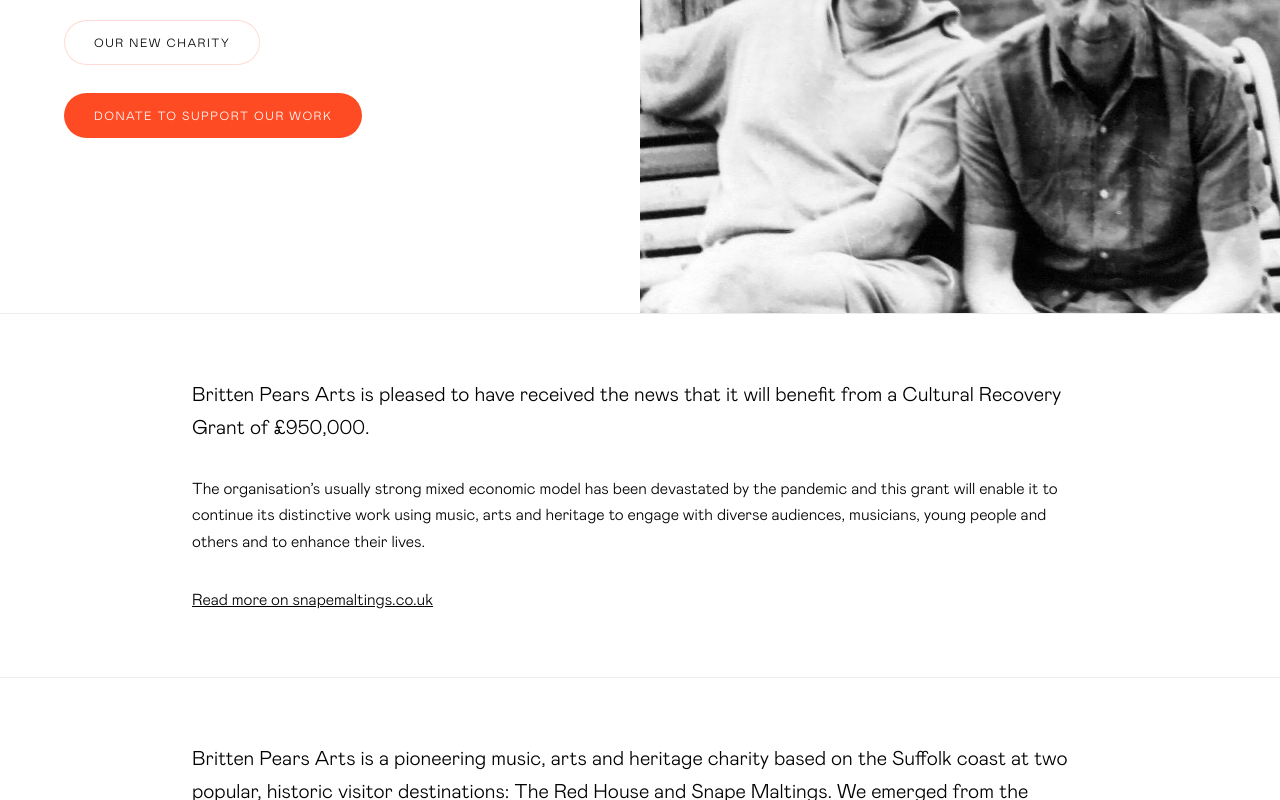
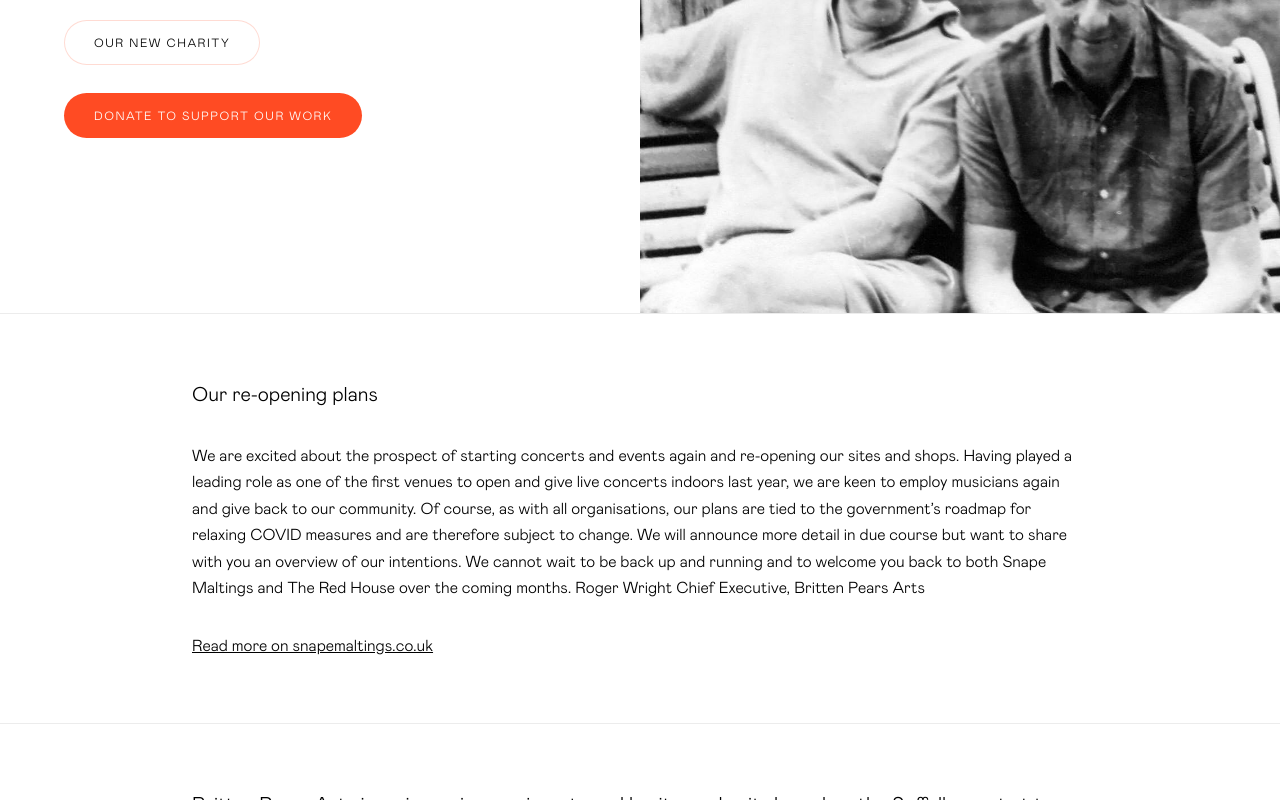
Before and after one commit to aldeburgh/bpa, a plain HTML site: page index.html in a window 1280 px wide. Shown: the part 487-1287 px from the top of the page. Drawn offline with Linux system fonts and the light colour scheme.

Commit message:
Update index.html

```diff
--- a/index.html
+++ b/index.html
@@ -65,11 +65,13 @@
 				<!-- Two -->
 					<section class="wrapper style1 align-left" id="first">
 						<div class="inner">
-							<p class="major">Britten Pears Arts is pleased to have received the news that it will benefit from a Cultural Recovery Grant of £950,000.</p>
+							<p class="major">Our re-opening plans</p>
 
-							<p class="minor">The organisation’s usually strong mixed economic model has been devastated by the pandemic and this grant will enable it to continue its distinctive work using music, arts and heritage to engage with diverse audiences, musicians, young people and others and to enhance their lives.</p>
+							<p class="minor">We are excited about the prospect of starting concerts and events again and re-opening our sites and shops. Having played a leading role as one of the first venues to open and give live concerts indoors last year, we are keen to employ musicians again and give back to our community. Of course, as with all organisations, our plans are tied to the government’s roadmap for relaxing COVID measures and are therefore subject to change. We will announce more detail in due course but want to share with you an overview of our intentions. We cannot wait to be back up and running and to welcome you back to both Snape Maltings and The Red House over the coming months.
+Roger Wright
+Chief Executive, Britten Pears Arts</p>
 							<ul class="actions stacked">
-								<li><a href="https://snapemaltings.co.uk/britten-pears-arts-awarded-950000-from-the-governments-culture-recovery-fund/" target="_blank" class="">Read more on snapemaltings.co.uk</a></li>
+								<li><a href="https://snapemaltings.co.uk/season/aldeburgh-festival/" target="_blank" class="">Read more on snapemaltings.co.uk</a></li>
 							</ul>
 						</div>
 					</section>
```
